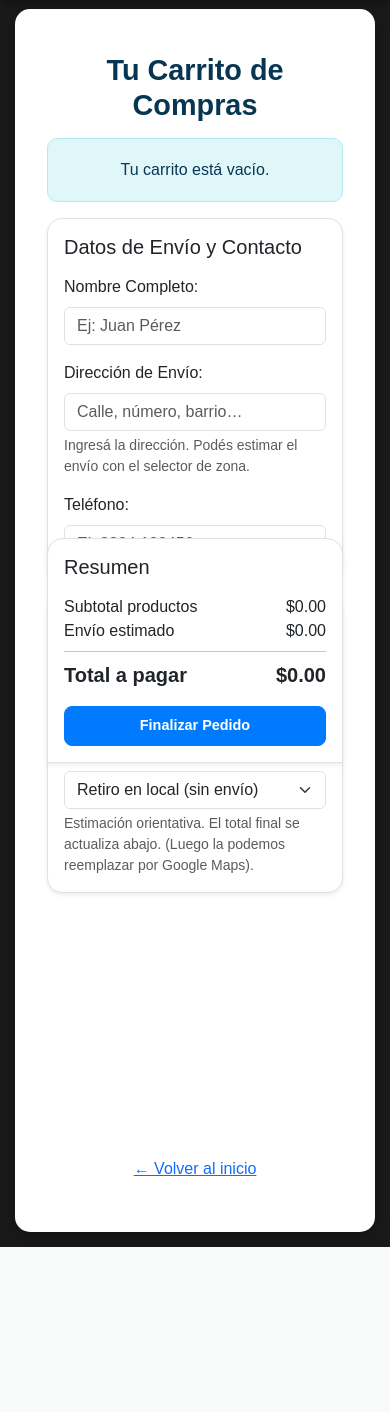
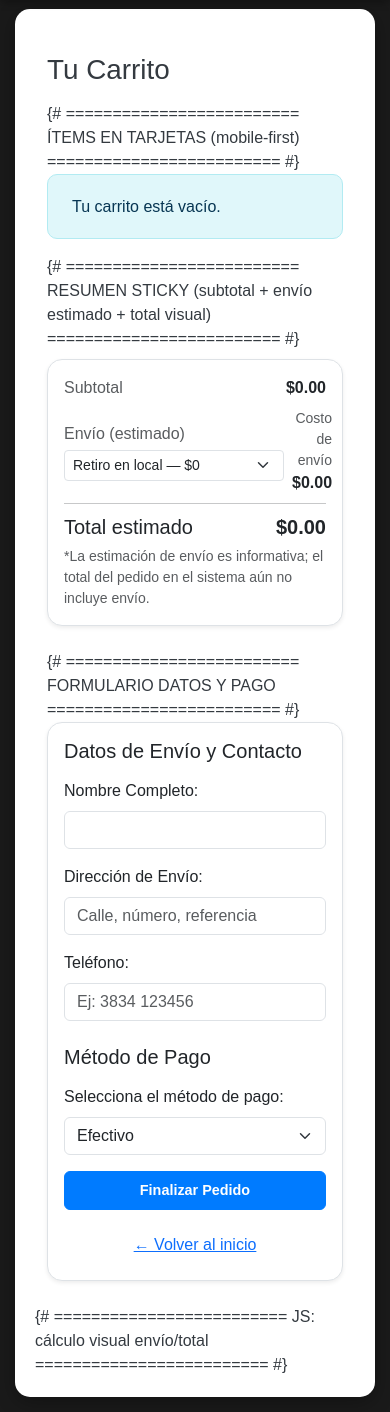
Before and after one commit to Whoami497/yoheladeria, a Django app: page /carrito/ in a window 390 px wide. Shown: the part 81-1493 px from the top of the page. Before the commit the page ends 1328 px from the top, so only its background shows below. Run offline with Django 5.2, Linux system fonts and the light colour scheme.

Commit message:
Carrito mobile-first + estimación envío

```diff
--- a/pedidos/templates/pedidos/carrito.html
+++ b/pedidos/templates/pedidos/carrito.html
@@ -4,174 +4,182 @@
 {% block content %}
 <div class="container my-4">
 
-  <h2 class="section-title mb-3 text-center">Tu Carrito de Compras</h2>
+  <h1 class="display-6 mb-3">Tu Carrito</h1>
 
-  {# ==================== LISTA DE ÍTEMS ==================== #}
-  {% if carrito_items %}
-    <div class="vstack gap-3 mb-4">
-      {% for i in carrito_items %}
-        <div class="card shadow-sm cart-item">
-          <div class="card-body d-flex gap-3 align-items-start">
-            <div class="item-thumb">
-              {% if i.imagen_mostrada %}
-                <img src="{% static i.imagen_mostrada %}" alt="{{ i.producto_nombre }}">
+  {# =========================
+     ÍTEMS EN TARJETAS (mobile-first)
+     ========================= #}
+  <div id="cart-list">
+    {% for item in carrito_items %}
+      <div class="card cart-item mb-3 shadow-sm">
+        <div class="card-body p-3">
+          <div class="d-flex align-items-start gap-3">
+            <div class="thumb-wrap">
+              {% if item.imagen_mostrada %}
+                <img class="thumb" src="{% static item.imagen_mostrada %}" alt="{{ item.producto_nombre }}">
               {% else %}
-                <div class="thumb-placeholder">Sin<br>Imagen</div>
+                <div class="thumb thumb-placeholder">IMG</div>
               {% endif %}
             </div>
 
             <div class="flex-grow-1">
-              <div class="d-flex justify-content-between align-items-start gap-2 flex-wrap">
-                <h6 class="mb-1 item-title">{{ i.producto_nombre }}</h6>
-                <a href="{% url 'eliminar_del_carrito' i.key %}" class="btn btn-sm btn-outline-danger">
+              <div class="d-flex justify-content-between align-items-start">
+                <h6 class="mb-1">{{ item.producto_nombre }}</h6>
+                <div class="text-end">
+                  <div class="fw-semibold">${{ item.subtotal|floatformat:2 }}</div>
+                  <div class="text-muted small">x{{ item.cantidad }} · ${{ item.precio_unidad|floatformat:2 }}</div>
+                </div>
+              </div>
+
+              <div class="small text-muted">
+                {% if item.opcion_nombre %}<span class="me-1">Opción: {{ item.opcion_nombre }}</span>·{% endif %}
+                Sabores:
+                {% if item.sabores_nombres %}
+                  {{ item.sabores_nombres|join:", " }}
+                {% else %}
+                  N/A
+                {% endif %}
+              </div>
+
+              <div class="mt-2 d-flex justify-content-end">
+                <a href="{% url 'eliminar_del_carrito' item.key %}" class="btn btn-sm btn-outline-danger">
                   <i class="bi bi-trash"></i> Eliminar
                 </a>
-              </div>
-
-              {% if i.opcion_nombre %}
-                <span class="badge bg-light text-dark border me-1">Opción: {{ i.opcion_nombre }}</span>
-              {% endif %}
-              {% if i.sabores_nombres %}
-                <span class="badge bg-light text-dark border">Sabores: {{ i.sabores_nombres|join:", " }}</span>
-              {% else %}
-                <span class="text-muted small d-block mt-1">Sabores: N/A</span>
-              {% endif %}
-
-              <div class="d-flex justify-content-between align-items-center mt-2">
-                <div class="text-muted">Cantidad: <span class="fw-semibold">{{ i.cantidad }}</span></div>
-                <div class="text-end">
-                  <div class="small text-muted">Precio unidad</div>
-                  <div class="fw-semibold">${{ i.precio_unidad|floatformat:2 }}</div>
-                </div>
-                <div class="text-end">
-                  <div class="small text-muted">Subtotal</div>
-                  <div class="fw-bold">${{ i.subtotal|floatformat:2 }}</div>
               </div>
             </div>
           </div>
         </div>
       </div>
+    {% empty %}
+      <div class="alert alert-info">Tu carrito está vacío.</div>
     {% endfor %}
   </div>
-  {% else %}
-    <div class="alert alert-info text-center">Tu carrito está vacío.</div>
-  {% endif %}
 
-  {# ==================== DATOS + RESUMEN ==================== #}
-  <form method="post" class="vstack gap-3">
+  {# =========================
+     RESUMEN STICKY (subtotal + envío estimado + total visual)
+     ========================= #}
+  <div class="card summary shadow-sm mb-4">
+    <div class="card-body p-3">
+      <div class="d-flex justify-content-between mb-2">
+        <span class="text-muted">Subtotal</span>
+        <strong id="subtotal-amount">${{ total|floatformat:2 }}</strong>
+      </div>
+
+      <div class="d-flex align-items-center justify-content-between mb-2">
+        <div class="me-2">
+          <div class="text-muted">Envío (estimado)</div>
+          <select id="envio" class="form-select form-select-sm mt-1" style="min-width:220px">
+            <option value="0">Retiro en local — $0</option>
+            <option value="1500">Zona cercana — $1.500</option>
+            <option value="2500">Zona media — $2.500</option>
+            <option value="3500">Zona lejana — $3.500</option>
+          </select>
+        </div>
+        <div class="text-end">
+          <div class="small text-muted">Costo de envío</div>
+          <div class="fw-semibold" id="envio-amount">$0.00</div>
+        </div>
+      </div>
+
+      <hr class="my-2">
+
+      <div class="d-flex justify-content-between">
+        <span class="fs-5">Total estimado</span>
+        <span class="fs-5 fw-bold" id="total-final">$0.00</span>
+      </div>
+
+      <div class="small text-muted mt-1">
+        *La estimación de envío es informativa; el total del pedido en el sistema aún no incluye envío.
+      </div>
+    </div>
+  </div>
+
+  {# =========================
+     FORMULARIO DATOS Y PAGO
+     ========================= #}
+  <div class="card shadow-sm">
+    <div class="card-body p-3">
+      <h5 class="mb-3">Datos de Envío y Contacto</h5>
+      <form method="post">
         {% csrf_token %}
-
-    <div class="card shadow-sm">
-      <div class="card-body">
-        <h5 class="mb-3">Datos de Envío y Contacto</h5>
 
         <div class="mb-3">
           <label class="form-label">Nombre Completo:</label>
-          <input type="text" name="cliente_nombre" class="form-control" placeholder="Ej: Juan Pérez" required>
+          <input type="text" class="form-control" name="cliente_nombre" value="{{ request.user.get_full_name|default:request.user.username }}" required>
         </div>
 
         <div class="mb-3">
           <label class="form-label">Dirección de Envío:</label>
-          <input id="direccion-envio" type="text" name="cliente_direccion" class="form-control" placeholder="Calle, número, barrio…" required>
-          <div class="form-text">Ingresá la dirección. Podés estimar el envío con el selector de zona.</div>
+          <input type="text" class="form-control" name="cliente_direccion" placeholder="Calle, número, referencia">
         </div>
 
-        <div class="mb-0">
+        <div class="mb-3">
           <label class="form-label">Teléfono:</label>
-          <input type="tel" name="cliente_telefono" class="form-control" placeholder="Ej: 3834 123456" required>
-        </div>
-      </div>
+          <input type="text" class="form-control" name="cliente_telefono" placeholder="Ej: 3834 123456">
         </div>
 
-    <div class="card shadow-sm">
-      <div class="card-body">
-        <h5 class="mb-3">Método de Pago</h5>
-        <div class="row g-3 align-items-end">
-          <div class="col-12 col-md-6">
+        <h5 class="mt-4 mb-3">Método de Pago</h5>
+        <div class="mb-3">
           <label class="form-label">Selecciona el método de pago:</label>
-            <select name="metodo_pago" class="form-select">
+          <select class="form-select" name="metodo_pago" required>
             <option value="EFECTIVO">Efectivo</option>
             <option value="MERCADOPAGO">Mercado Pago</option>
           </select>
         </div>
 
-          <div class="col-12 col-md-6">
-            <label class="form-label">Zona de Envío (estimación):</label>
-            <select id="envio-zona" class="form-select">
-              <option value="0">Retiro en local (sin envío)</option>
-              <option value="1500">Cercana (≈ hasta 1 km) — $1.500</option>
-              <option value="2500">Media (≈ 1–3 km) — $2.500</option>
-              <option value="3500">Lejana (≈ 3–5 km) — $3.500</option>
-            </select>
-            <div class="form-text">
-              Estimación orientativa. El total final se actualiza abajo. (Luego la podemos reemplazar por Google Maps).
-            </div>
-          </div>
-        </div>
-      </div>
-    </div>
-
-    <div class="card shadow-sm order-summary">
-      <div class="card-body">
-        <h5 class="mb-3">Resumen</h5>
-
-        <div class="d-flex justify-content-between">
-          <span>Subtotal productos</span>
-          <span id="subtotal">${{ total|floatformat:2 }}</span>
-        </div>
-        <div class="d-flex justify-content-between">
-          <span>Envío estimado</span>
-          <span id="envio">$0.00</span>
-        </div>
-        <hr class="my-2">
-        <div class="d-flex justify-content-between fs-5 fw-semibold">
-          <span>Total a pagar</span>
-          <span id="total-final">${{ total|floatformat:2 }}</span>
-        </div>
-
-        <button id="checkout-submit" type="submit" class="btn btn-primary w-100 mt-3 btn-lg">
+        <button type="submit" class="btn btn-primary w-100 py-2">
           Finalizar Pedido
         </button>
-      </div>
-    </div>
       </form>
 
       <div class="text-center mt-3">
         <a href="{% url 'index' %}" class="btn btn-link">← Volver al inicio</a>
       </div>
+    </div>
+  </div>
 
 </div>
 
-<style>
-  /* Tarjeta de ítem */
-  .cart-item .item-thumb{width:92px;height:92px;flex:0 0 92px;border-radius:12px;overflow:hidden;background:#f6f7fb}
-  .cart-item .item-thumb img{width:100%;height:100%;object-fit:cover}
-  .thumb-placeholder{width:100%;height:100%;display:grid;place-items:center;font-size:.75rem;color:#6c757d}
-  .item-title{max-width:240px;overflow:hidden;text-overflow:ellipsis;white-space:nowrap}
+{# =========================
+   JS: cálculo visual envío/total
+   ========================= #}
+<script>
+(function(){
+  const fmt = (n) => '$' + n.toFixed(2);
+  const subtotal = parseFloat('{{ total|floatformat:2 }}') || 0;
 
-  /* Resumen pegajoso en pantallas chicas (no tapa el botón) */
-  @media (max-width: 576px){
-    .order-summary{position:sticky;bottom:0;z-index:5;border-radius:16px 16px 0 0}
-  }
-</style>
-
-<script>
-  // === Estimación simple de envío (sin Maps por ahora) ===
-  (function(){
-    const subtotal = parseFloat("{{ total|floatformat:2 }}".replace(",", "")) || 0;
-    const envioSel = document.getElementById('envio-zona');
-    const envioEl  = document.getElementById('envio');
+  const envioSel = document.getElementById('envio');
+  const envioEl  = document.getElementById('envio-amount');
   const totalEl  = document.getElementById('total-final');
-
-    function fmt(n){ return '$' + n.toFixed(2); }
+  const subEl    = document.getElementById('subtotal-amount');
 
   function recalc(){
     const envio = parseFloat(envioSel.value || '0') || 0;
-      envioEl.textContent = fmt(envio);
-      totalEl.textContent = fmt(subtotal + envio);
+    envioEl.textContent  = fmt(envio);
+    totalEl.textContent  = fmt(subtotal + envio);
+    subEl.textContent    = fmt(subtotal);
   }
+
   envioSel.addEventListener('change', recalc);
   recalc();
 })();
 </script>
+
+<style>
+  /* —— Mini estilos mobile-first —— */
+  .cart-item .thumb-wrap{ width:84px; flex:0 0 84px; }
+  .cart-item .thumb{
+    width:84px; height:84px; object-fit:cover; border-radius:12px;
+    background:#f2f2f2;
+  }
+  .thumb-placeholder{
+    display:flex; align-items:center; justify-content:center; color:#999;
+    background: #f3f6fa; border:1px dashed #c9d4e5; border-radius:12px;
+    width:84px; height:84px; font-size:.8rem;
+  }
+  .summary{ position: sticky; top: .75rem; margin-top: .5rem; }
+  @media (min-width: 992px){
+    .summary{ position: static; }
+  }
+</style>
 {% endblock %}
```
Lines whose indentation alone changed are shown as unchanged.
